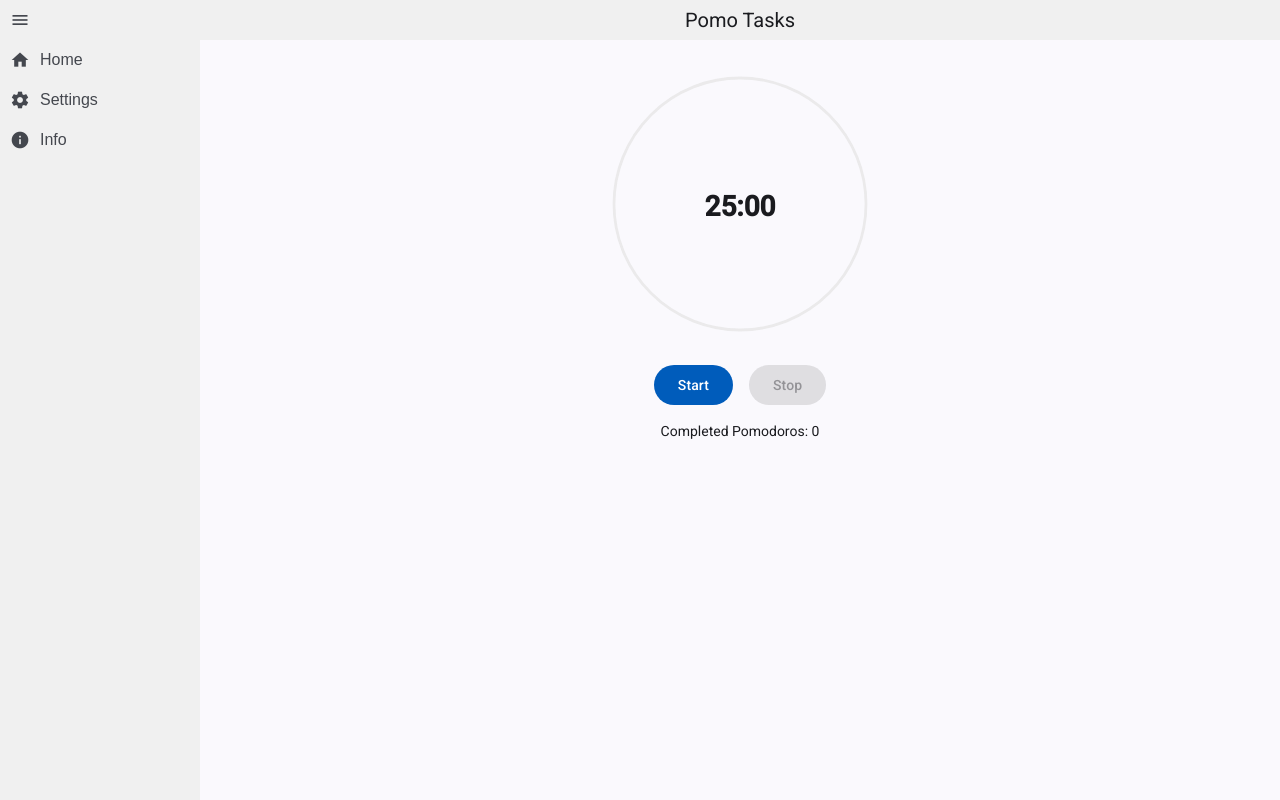
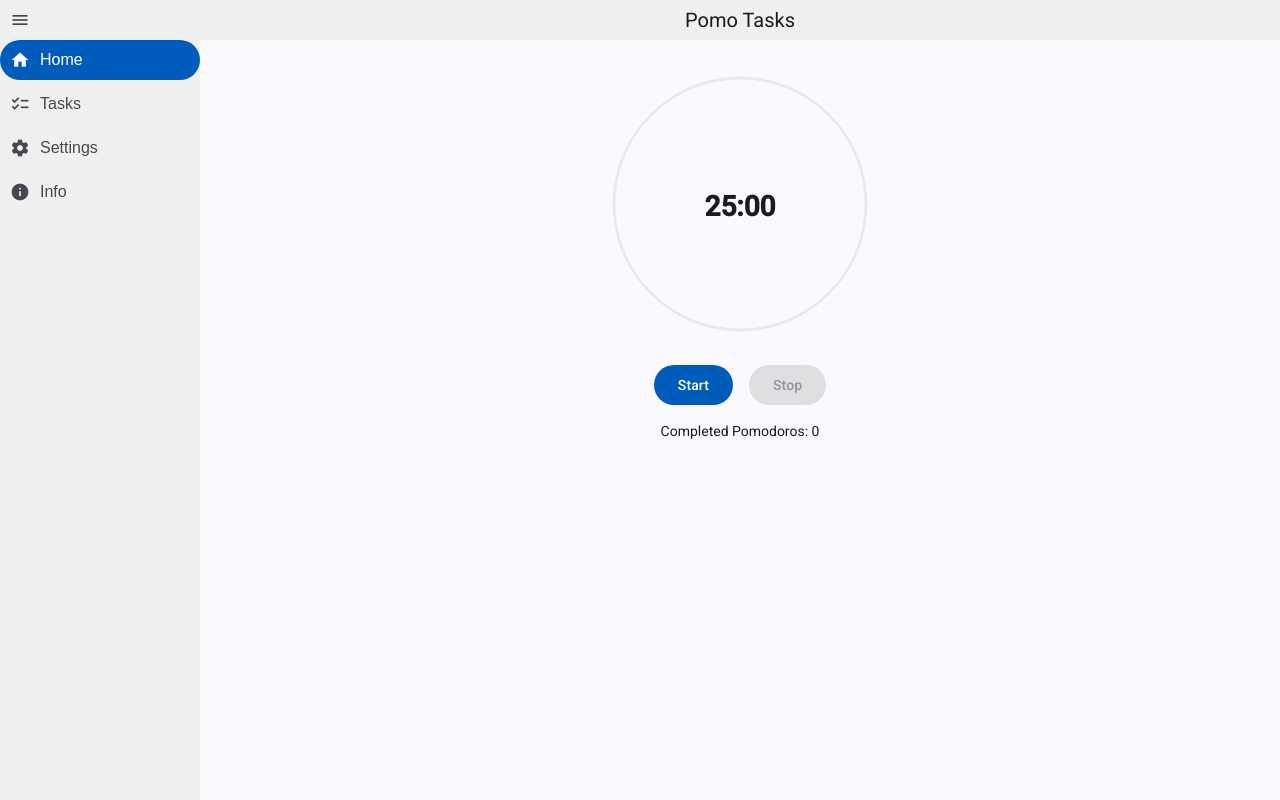
Before and after one commit to bockyx/pomo-tasks, an Angular app in the folder pomo-ui/: page / in a window 1280 px wide. Both pictures are taken after a click on the button "menu". Built offline with nearby package versions, Linux system fonts and the light colour scheme.

Commit message:
feat(side-bar): :sparkles: added active route to the sidebar

```diff
--- a/pomo-ui/src/app/layout/side-bar/side-bar.html
+++ b/pomo-ui/src/app/layout/side-bar/side-bar.html
@@ -5,9 +5,18 @@
     </button>
   </div>
   <div class="menu">
-    <button mat-icon-button>
+    <button
+      mat-icon-button
+      routerLink="/"
+      routerLinkActive="active"
+      [routerLinkActiveOptions]="{ exact: true }"
+    >
       <mat-icon class="menu-icon">home</mat-icon>
       <span class="menu-text" [ngClass]="{ expanded: isExpanded }">Home</span>
+    </button>
+    <button mat-icon-button routerLink="/tasks" routerLinkActive="active">
+      <mat-icon class="menu-icon">checklist</mat-icon>
+      <span class="menu-text" [ngClass]="{ expanded: isExpanded }">Tasks</span>
     </button>
     <button mat-icon-button>
       <mat-icon class="menu-icon">settings</mat-icon>
--- a/pomo-ui/src/app/layout/side-bar/side-bar.scss
+++ b/pomo-ui/src/app/layout/side-bar/side-bar.scss
@@ -29,7 +29,7 @@
   .menu {
     display: flex;
     flex-direction: column;
-    // margin-top: 20px;
+    gap: 4px;
 
     button {
       display: flex;
@@ -38,21 +38,31 @@
       padding: 10px;
       width: 100%;
       box-sizing: border-box;
+      gap: 10px;
+
+      &.active {
+        background-color: var(--mat-sys-primary);
+        color: var(--mat-sys-on-primary);
+      }
 
       .menu-icon {
+        min-width: 20px;
         width: 20px;
         height: 20px;
         font-size: 20px;
-        margin-right: 10px;
       }
 
       .menu-text {
-        display: none;
-        transition: all 0.4s ease;
+        opacity: 0;
+        max-width: 0;
+        overflow: hidden;
+        white-space: nowrap;
+        transition: opacity 0.3s ease, max-width 0.3s ease;
         font-size: medium;
 
         &.expanded {
-          display: inline;
+          opacity: 1;
+          max-width: 150px;
         }
       }
     }
--- a/pomo-ui/src/app/layout/side-bar/side-bar.ts
+++ b/pomo-ui/src/app/layout/side-bar/side-bar.ts
@@ -2,10 +2,11 @@ import { NgClass } from '@angular/common';
 import { Component } from '@angular/core';
 import { MatButtonModule } from '@angular/material/button';
 import { MatIconModule } from '@angular/material/icon';
+import { RouterModule } from '@angular/router';
 
 @Component({
   selector: 'pou-side-bar',
-  imports: [MatButtonModule, MatIconModule, NgClass],
+  imports: [MatButtonModule, MatIconModule, NgClass, RouterModule],
   templateUrl: './side-bar.html',
   styleUrl: './side-bar.scss',
 })
```
